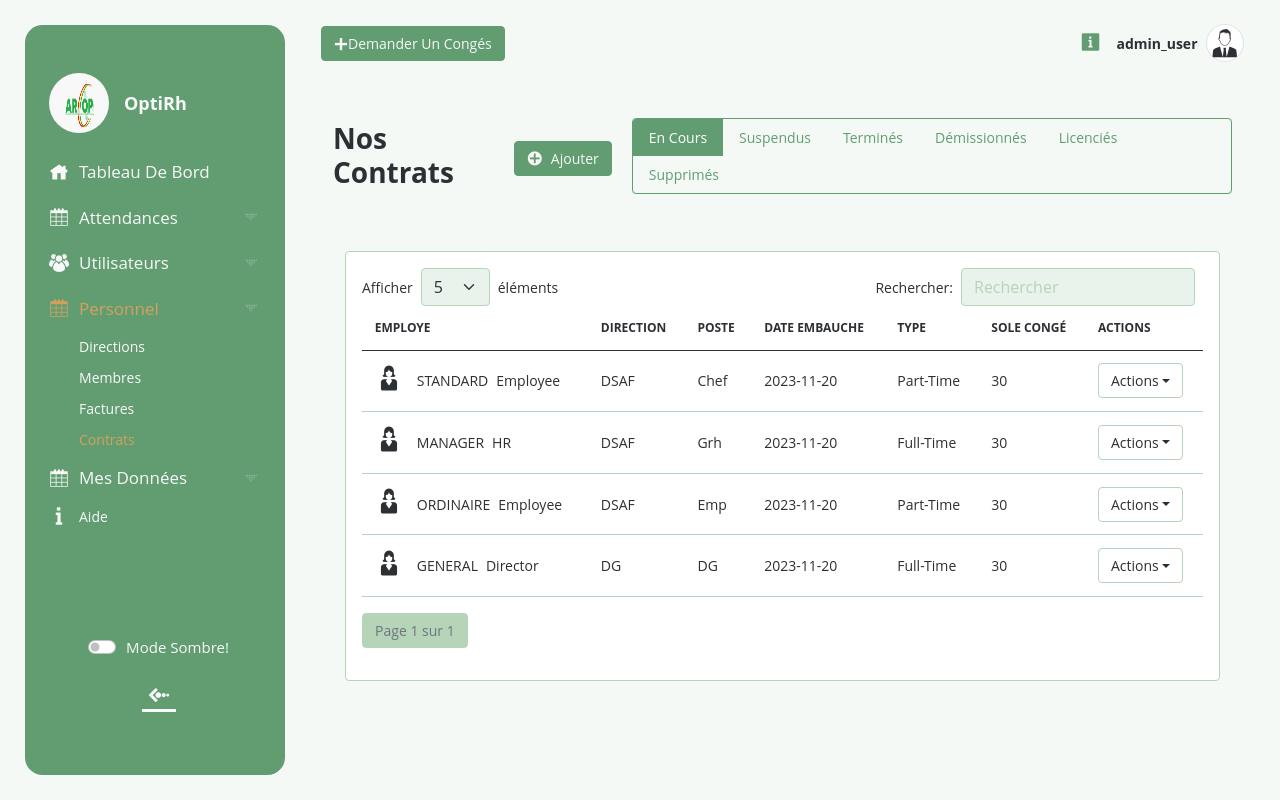
After one commit to Dreykovic/optirh, a Laravel app: page /membres/contrats in a window 1280 px wide. The commit adds this page. Run offline with Laravel 10, Linux system fonts and the light colour scheme; a user stored in the database is signed in; data comes from the database, SQL or seed files in the repository; some libraries are stand-ins or nearby versions.

Commit message:
contrats en cours

```diff
--- a/app/Http/Controllers/DutyController.php
+++ b/app/Http/Controllers/DutyController.php
@@ -4,6 +4,7 @@ namespace App\Http\Controllers;
 
 use App\Models\Duty;
 use Illuminate\Http\Request;
+use Illuminate\Support\Facades\DB;
 
 class DutyController extends Controller
 {
@@ -13,6 +14,66 @@ class DutyController extends Controller
     public function index()
     {
         //
+        return view('pages.admin.personnel.contrats.index');
+    }
+
+    public function enCours(Request $request, string $ev){
+        $evolutions = ['ON_GOING', 'ENDED', 'CANCEL','SUSPENDED','RESIGNED', 'DISMISSED'];
+        $status = ['ACTIVATED', 'DEACTIVATED', 'PENDING', 'DELETED', 'ARCHIVED'];
+
+        $search = $request->input('search', '');
+        $limit = $request->input('limit', 5);
+        $page = $request->input('page', 1);
+        $departmentId = $request->input('deptValue', null);
+
+        // Construire la requête
+        if ($ev == 'ON_GOING') {
+            $query = DB::table('duties')
+                ->join('employees', 'duties.employee_id', '=', 'employees.id')
+                ->join('jobs', 'duties.job_id', '=', 'jobs.id')
+                ->join('departments', 'jobs.department_id', '=', 'departments.id')
+                ->select(
+                    'duties.id as duty_id',
+                    'duties.begin_date',
+                    'duties.absence_balance',
+                    'duties.type',
+                    'employees.first_name',
+                    'employees.last_name',
+                    'employees.gender',
+                    'jobs.title as job_title',
+                    'departments.name as department_name'
+                )
+                ->where('duties.evolution', '=', 'ON_GOING')
+                ->where('employees.status', '=', 'ACTIVATED')
+                ->orderBy('duties.created_at', 'desc')
+                ;
+        }
+
+
+        // Filtrer par département, si fourni
+        if (!is_null($departmentId)) {
+
+            $query->where('jobs.department_id', '=', $departmentId);
+        }
+        if ($search) {
+            $query->where(function ($q) use ($search) {
+                $q->whereRaw('LOWER(employees.first_name) LIKE ?', ['%' . strtolower($search) . '%'])
+                  ->orWhereRaw('LOWER(employees.last_name) LIKE ?', ['%' . strtolower($search) . '%'])
+                //   ->orWhereRaw('duties.begin_date LIKE ?', ['%' . strtolower($search) . '%'])
+                  ->orWhereRaw('CAST(duties.absence_balance AS TEXT) LIKE ?', ['%' . strtolower($search) . '%'])
+                  ->orWhereRaw('LOWER(duties.type) LIKE ?', ['%' . strtolower($search) . '%'])
+                  ->orWhereRaw('LOWER(departments.name) LIKE ?', ['%' . strtolower($search) . '%'])
+                  ->orWhereRaw('LOWER(jobs.title) LIKE ?', ['%' . strtolower($search) . '%']);
+            });
+
+        }
+
+
+        // Ajouter la pagination
+        $employees = $query->paginate($limit);
+
+        // Retourner la réponse JSON
+        return response()->json($employees);
     }
 
     /**
--- /dev/null
+++ b/public/app-js/personnel/contrats/list.js
@@ -0,0 +1,62 @@
+// Fonction pour initialiser le paginator avec un statut spécifique
+function initPaginator(status) {
+    window.paginator = new Paginator({
+        apiUrl: `/contrats/request/${status}`, // URL dynamique selon le statut
+        renderElement: document.getElementById('contrats'),
+        searchInput: document.getElementById('searchInput'), // Input de recherche
+        department: document.getElementById('directorInput'), // Sélecteur de département
+        limitSelect: document.getElementById('limitSelect'), // Sélecteur de limite
+        paginationElement: document.getElementById('pagination'), // Élément pour la pagination
+        renderCallback: (contrats) => {
+            const tableBody = document.querySelector('#contrats tbody');
+            tableBody.innerHTML = '';
+            if (contrats.length === 0) {
+                tableBody.innerHTML = '<tr><td colspan="7" class="text-center">Aucun contrat trouvé.</td></tr>';
+            } else {
+                contrats.forEach(contrat => {
+                    const row = document.createElement('tr');
+                    row.innerHTML = `
+                        <td>
+                            <div class="d-flex align-items-center">
+                                <i class="icofont icofont-${contrat.gender === 'FEMALE' ? 'businesswoman' : 'business-man-alt-2'} fs-3 avatar rounded-circle"></i>
+                                <span class='text-uppercase mx-2'>${contrat.last_name}</span>
+                                <span class='text-capitalize'>${contrat.first_name}</span>
+                            </div>
+                        </td>
+                        <td>${contrat.department_name}</td>
+                        <td>${contrat.job_title}</td>
+                        <td>${contrat.begin_date}</td>
+                        <td>${contrat.type}</td>
+                        <td>${contrat.absence_balance}</td>
+                        <td>
+                            <div class="btn-group">
+                                <button type="button" class="btn btn-outline-secondary dropdown-toggle" data-bs-toggle="dropdown">Actions</button>
+                                <ul class="dropdown-menu">
+                                    <li><a class="dropdown-item" href="/membres/${contrat.duty_id}">Détails</a></li>
+                                </ul>
+                            </div>
+                        </td>
+                    `;
+                    tableBody.appendChild(row);
+                });
+            }
+        }
+    });
+}
+
+// Initialisation après chargement du DOM
+document.addEventListener('DOMContentLoaded', () => {
+    // Écouteurs d'événements pour les onglets
+    document.querySelectorAll('.nav-tabs .nav-link').forEach(tab => {
+        tab.addEventListener('click', (e) => {
+            e.preventDefault();
+            document.querySelectorAll('.nav-tabs .nav-link').forEach(link => link.classList.remove('active'));
+            tab.classList.add('active');
+            const status = tab.getAttribute('href').replace('#', '').toUpperCase();
+            initPaginator(status);
+        });
+    });
+
+    // Initialiser avec le statut par défaut (En cours)
+    initPaginator('ON_GOING');
+});
--- /dev/null
+++ b/resources/views/pages/admin/personnel/contrats/index.blade.php
@@ -0,0 +1,89 @@
+@extends('pages.admin.base')
+@section('plugins-style')
+@endsection
+@section('admin-content')
+
+            <div class="container-xxl">
+                <div class="row clearfix">
+                    <div class="col-md-12">
+                        <div class="card border-0 mb-4 no-bg">
+                            <div class="card-header py-3 px-0 d-sm-flex align-items-center  justify-content-between border-bottom">
+                                <h3 class=" fw-bold flex-fill mb-0 mt-sm-0">Nos Contrats</h3>
+                                <button type="button" class="btn btn-dark me-1 mt-1 w-sm-100" data-bs-toggle="modal" data-bs-target="#addEmpModal"><i class="icofont-plus-circle me-2 fs-6"></i>Ajouter</button>
+                                <ul class="nav nav-tabs tab-body-header rounded ms-3 prtab-set w-sm-100" role="tablist">
+                                    <li class="nav-item"><a class="nav-link active" href="#ON_GOING" role="tab">En Cours</a></li>
+                                    <li class="nav-item"><a class="nav-link" href="#SUSPENDED" role="tab">Suspendus</a></li>
+                                    <li class="nav-item"><a class="nav-link" href="#ENDED" role="tab">Terminés</a></li>
+                                    <li class="nav-item"><a class="nav-link" href="#RESIGNED" role="tab">Démissionnés</a></li>
+                                    <li class="nav-item"><a class="nav-link" href="#DISMISSED" role="tab">Licenciés</a></li>
+                                    <li class="nav-item"><a class="nav-link" href="#DELETED" role="tab">Supprimés</a></li>
+                                </ul>
+
+                            </div>
+                        </div>
+                    </div>
+                </div>
+                <div class="body d-flex py-lg-3 py-md-2">
+                <div class="container-xxl">
+                <div class="row clearfix g-3">
+                  <div class="col-sm-12">
+                        <div class="card mb-3">
+                            <div class="card-body">
+                                <div class='d-flex justify-content-between'>
+                                    <div class='d-flex justify-content-between align-items-center'>
+                                        <span>Afficher</span>
+                                        <select id="limitSelect" class='form-select mx-2'>
+                                            <option value="5">5</option>
+                                            <option value="10">10</option>
+                                            <option value="15">15</option>
+                                            <option value="20">20</option>
+                                            <option value="30">30</option>
+                                            <option value="40">40</option>
+                                            <option value="50">50</option>
+                                        </select>
+                                        <span>éléments</span>
+                                    </div>
+                                    <div class='d-flex justify-content-between align-items-center'>
+                                        <label for="searchInput" class='me-2'>Rechercher: </label>
+                                        <input type="text" id="searchInput" placeholder="Rechercher" class='form-control me-2'>
+                                    </div>
+
+                                </div>
+
+                                <table id="contrats" class="table table-hover align-middle mb-0">
+                                    <thead>
+                                        <tr>
+                                            <th>Employe</th>
+                                            <th>Direction</th>
+                                            <th>Poste</th>
+                                            <th>Date Embauche</th>
+                                            <th>Type</th>
+                                            <th>Sole Congé</th>
+                                            <th>Actions</th>
+                                        </tr>
+                                    </thead>
+                                    <tbody></tbody>
+                                </table>
+                                <div id="pagination" class='mt-3'></div>
+                              <!--  -->
+                            </div>
+                        </div>
+                  </div>
+                </div>
+            </div>
+        </div>
+            </div>
+        </div>
+
+       <!-- Modal Members-->
+
+
+@endsection
+@push('plugins-js')
+@endpush
+@push('js')
+
+<script src="{{ asset('app-js/personnel/paginator.js') }}"></script>
+<script src="{{ asset('app-js/personnel/contrats/list.js') }}"></script>
+
+@endpush
--- a/resources/views/partials/sidebar/navs.blade.php
+++ b/resources/views/partials/sidebar/navs.blade.php
@@ -117,6 +117,12 @@
                         <span>Factures </span>
                     </a>
                 </li>
+                <li>
+                    <a class="ms-link {{ Str::startsWith(request()->path(), 'membres/contrats') ? 'active' : '' }}"
+                        href="{{ route('contrats.index') }}">
+                        <span>Contrats </span>
+                    </a>
+                </li>
 
             </ul>
 
--- a/routes/web.php
+++ b/routes/web.php
@@ -13,6 +13,7 @@ use App\Http\Controllers\UserController;
 use Illuminate\Support\Facades\Route;
 use App\Http\Controllers\JobController;
 use App\Http\Controllers\FileController;
+use App\Http\Controllers\DutyController;
 
 /*
 |--------------------------------------------------------------------------
@@ -66,6 +67,7 @@ Route::group(['middleware' => 'auth'], function () {
         Route::get('/pay', [EmployeeController::class, 'index'])->name('membres.pay');
         Route::get('/pay-form/v1', [EmployeeController::class, 'pay'])->name('membres.pay-form.v1');
         Route::get('/pay-form', [EmployeeController::class, 'paycode'])->name('membres.pay-form');
+        Route::get('/contrats', [DutyController::class, 'index'])->name('contrats.index');
 
         Route::get('/pages', [EmployeeController::class, 'pages'])->name('membres.pages');
         Route::get('/{employee}', [EmployeeController::class, 'show'])->name('membres.show');
@@ -116,7 +118,13 @@ Route::group(['middleware' => 'auth'], function () {
     });
     Route::get('/api/files/{employeeId}', [FileController::class, 'getFiles']);
 
+    /**
+     * contrats
+     */
+    Route::prefix('contrats')->group(function () {
+        Route::get('/request/{ev}', [DutyController::class, 'enCours'])->name('contrats.encours');
 
+    });
 
 
 
```
Also changed, not shown: public/app-js/personnel/contrats/list copy.js (added, +46 -0 lines), database/migrations/2024_12_16_000003_create_duties_table.php.
